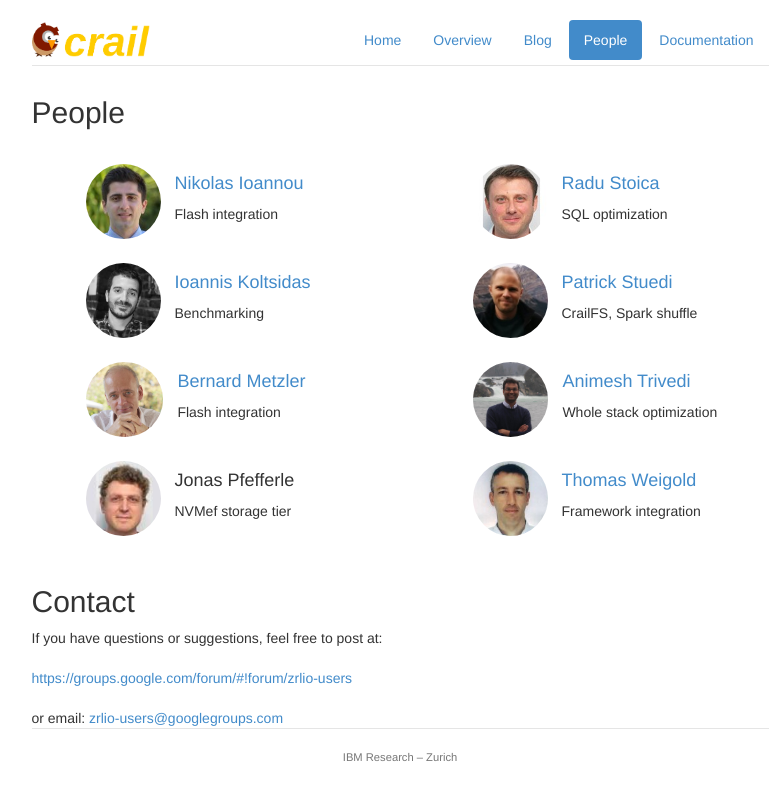
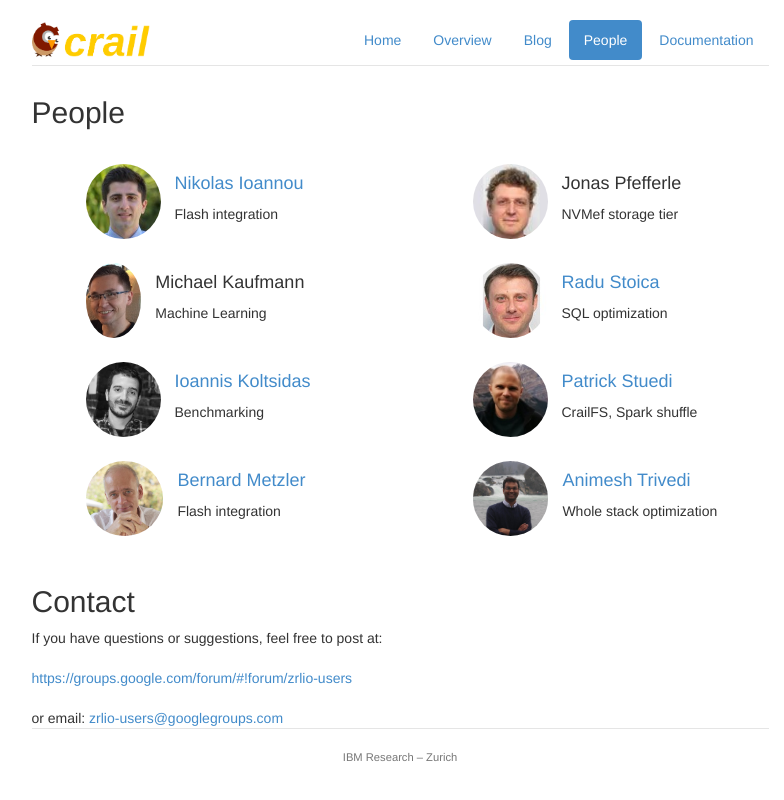
Before and after one commit to apache/incubator-crail-website, a Jekyll site: the page built from people/index.html, in a window 1280 px wide. Shown: the top 800 px of the page, without its empty margins (240-1024 px from the left). Built offline with Jekyll 4.4.1, drawn with Linux system fonts in a browser that asks for light colours.

Commit message:
People: Michael Kaufmann

```diff
--- a/_data/people.yml
+++ b/_data/people.yml
@@ -62,13 +62,13 @@
    bio: Flash integration
 
 thomas:
-   webpage: http://researcher.watson.ibm.com/researcher/view.php?person=zurich-TWE
-   last_name: Weigold
-   first_name: Thomas
-   display_name: "Thomas Weigold"
+   #webpage: http://researcher.watson.ibm.com/researcher/view.php?person=zurich-TWE
+   last_name: Kaufmann
+   first_name: Michael
+   display_name: "Michael Kaufmann"
    role: active
-   image: people/thomas.jpg
-   bio: Framework integration
+   image: people/michael.jpg
+   bio: Machine Learning
 
 #test:
 #   webpage:
```
Also changed, not shown: people/michael.jpg (added).
